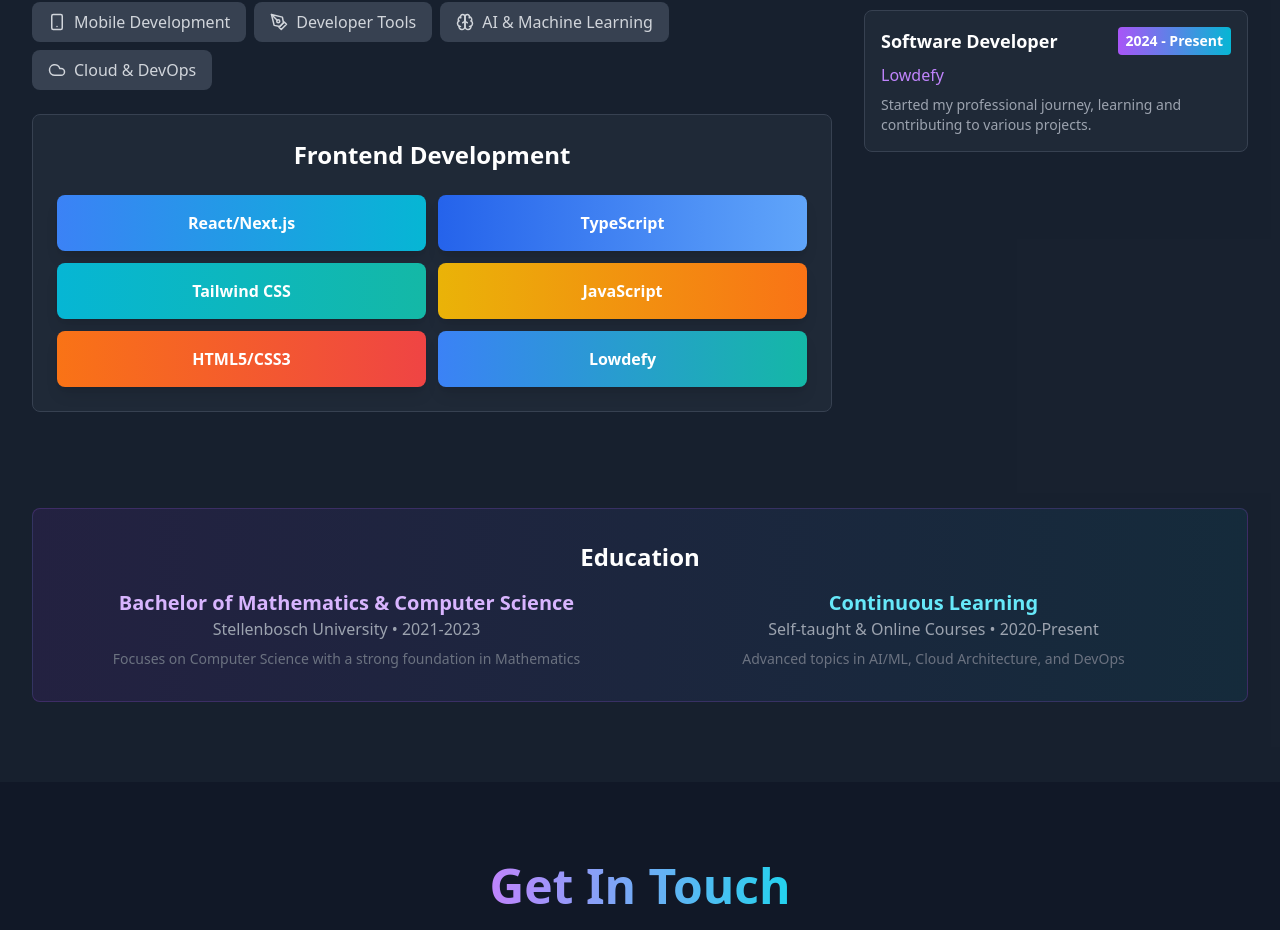
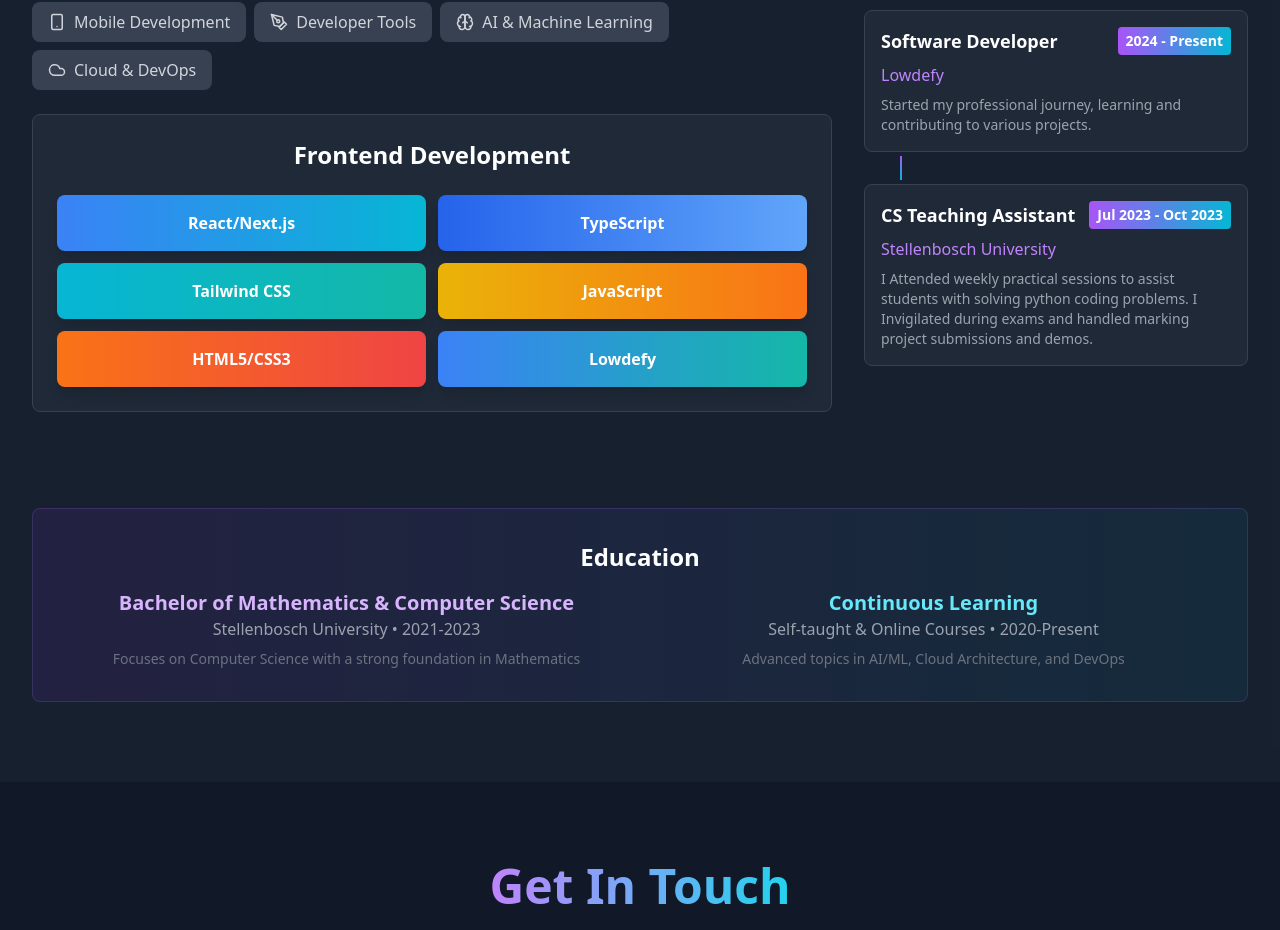
Before and after one commit to Saiby100/Personal-Site, a React (Vite) app: page / in a window 1280 px wide. Shown: the part 2048-2978 px from the top of the page. Built offline with nearby package versions, Linux system fonts and the light colour scheme; no server answers.

Commit message:
chore: Add experience

```diff
--- a/src/components/Skills.tsx
+++ b/src/components/Skills.tsx
@@ -87,8 +87,14 @@ const Skills: React.FC = () => {
     {
       year: '2024 - Present',
       title: personal.title,
-      company: personal.company,
+      company: 'Lowdefy',
       description: 'Started my professional journey, learning and contributing to various projects.',
+    },
+    {
+      year: 'Jul 2023 - Oct 2023',
+      title: 'CS Teaching Assistant',
+      company: 'Stellenbosch University',
+      description: 'I Attended weekly practical sessions to assist students with solving python coding problems. I Invigilated during exams and handled marking project submissions and demos.',
     },
   ];
 
```
